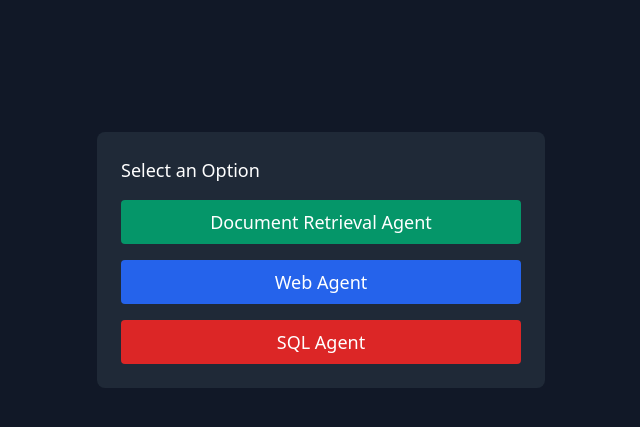
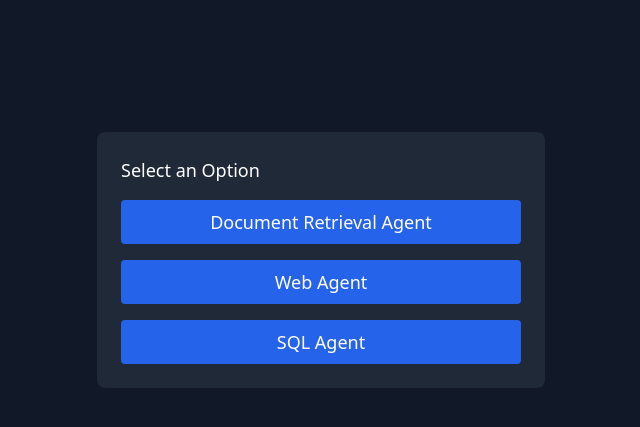
Before and after one commit to JashSureja/mvp-main, a Flask app: page / in a window 1280 px wide. Shown: the part 140-567 px from the top of the page, without its empty margins (319-959 px from the left). Run offline with Flask 3, Linux system fonts and the light colour scheme; the visitor is signed in with stand-in values (Sample User, id 1); parts of the project's set-up code (start-up, migrations or seed data) failed here and were passed over.

Commit message:
update menu color

```diff
--- a/app/templates/menu.html
+++ b/app/templates/menu.html
@@ -10,9 +10,9 @@
     <div class="bg-gray-800 rounded-lg p-6 w-full max-w-md">
         <h3 class="text-lg mb-4">Select an Option</h3>
         <form action="/menu" method="POST" class="flex flex-col gap-4">
-            <button type="submit" name="selected_menu" value="upload_documents" class="py-2 bg-green-600 hover:bg-blue-500 rounded text-white text-lg">Document Retrieval Agent</button>
+            <button type="submit" name="selected_menu" value="upload_documents" class="py-2 bg-blue-600 hover:bg-blue-500 rounded text-white text-lg">Document Retrieval Agent</button>
             <button type="submit" name="selected_menu" value="web_agent" class="py-2 bg-blue-600 hover:bg-blue-500 rounded text-white text-lg">Web Agent</button>
-            <button type="submit" name="selected_menu" value="sql_agent" class="py-2 bg-red-600 hover:bg-blue-500 rounded text-white text-lg">SQL Agent</button>
+            <button type="submit" name="selected_menu" value="sql_agent" class="py-2 bg-blue-600 hover:bg-blue-500 rounded text-white text-lg">SQL Agent</button>
         </form>
     </div>
 </body>
```
